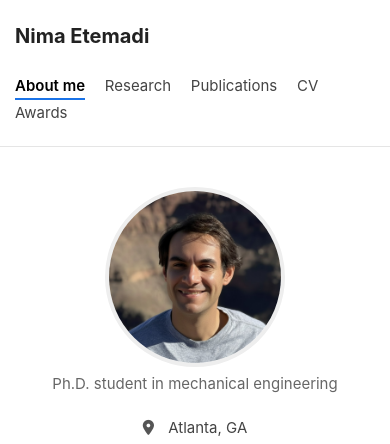
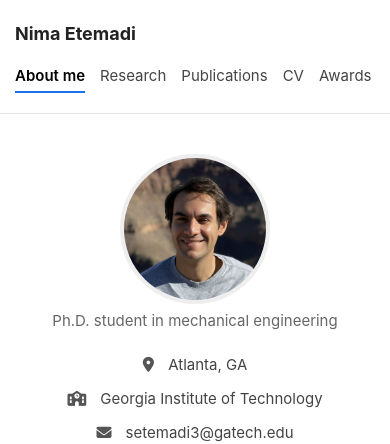
Before and after one commit to nimaet/nimaet.github.io, a plain HTML site: page index.html in a window 390 px wide. Shown: the top 444 px of the page. Drawn offline with Linux system fonts and the light colour scheme.

Commit message:
Update style.css

```diff
--- a/style.css
+++ b/style.css
@@ -201,50 +201,71 @@ h1, h2, h3 {
 } */
 
 /* ===================== MOBILE FIX ===================== */
+/* ===================== MOBILE FIX (FULL RESPONSIVE VERSION) ===================== */
 @media (max-width: 900px) {
 
-	/* prevent horizontal scroll */
+	/* lock the page to viewport width */
 	html, body {
 		overflow-x: hidden;
+		margin: 0;
+		padding: 0;
+		width: 100%;
 	}
 
-	/* the wrapper should scale to screen width */
-	.about-wrapper {
+	/* navigation responsive layout */
+	.nav-container {
 		width: 100%;
 		max-width: 100%;
-		padding: 0 15px;
+		padding: 10px 15px;
+		display: flex;
+		flex-wrap: wrap;
+		gap: 15px;
+	}
+
+	.nav-left {
+		font-size: 18px;
+		flex: 1 1 100%;
+	}
+
+	.nav-right {
+		flex: 1 1 100%;
+		display: flex;
+		flex-wrap: wrap;
+		gap: 15px;
+	}
+
+	.nav-right a {
+		margin: 0;
+		font-size: 15px;
+	}
+
+	/* MAIN LAYOUT */
+	.about-wrapper {
+		display: flex;
 		flex-direction: column;
+		width: 100%;
+		max-width: 100%;
+		padding: 0 20px;
 		gap: 40px;
 	}
 
-	/* sidebar becomes full width */
 	.left-panel {
-		flex: none;
 		width: 100%;
 		text-align: center;
+		flex: none;
 	}
 
-	.profile-pic {
-		margin: 0 auto;
+	.left-panel img {
+		margin: auto;
 	}
 
-	/* right panel fills full width */
 	.right-panel {
 		width: 100%;
 		flex: none;
 	}
 
-	/* navigation looks cleaner on mobile */
-	.nav-container {
-		width: 100%;
-		max-width: 100%;
-		padding: 10px 15px;
-		gap: 20px;
-		flex-wrap: wrap;
-	}
-
-	.nav-right a {
-		margin-left: 0;
-		margin-right: 15px;
+	.profile-pic {
+		width: 150px;
+		height: 150px;
 	}
 }
```
